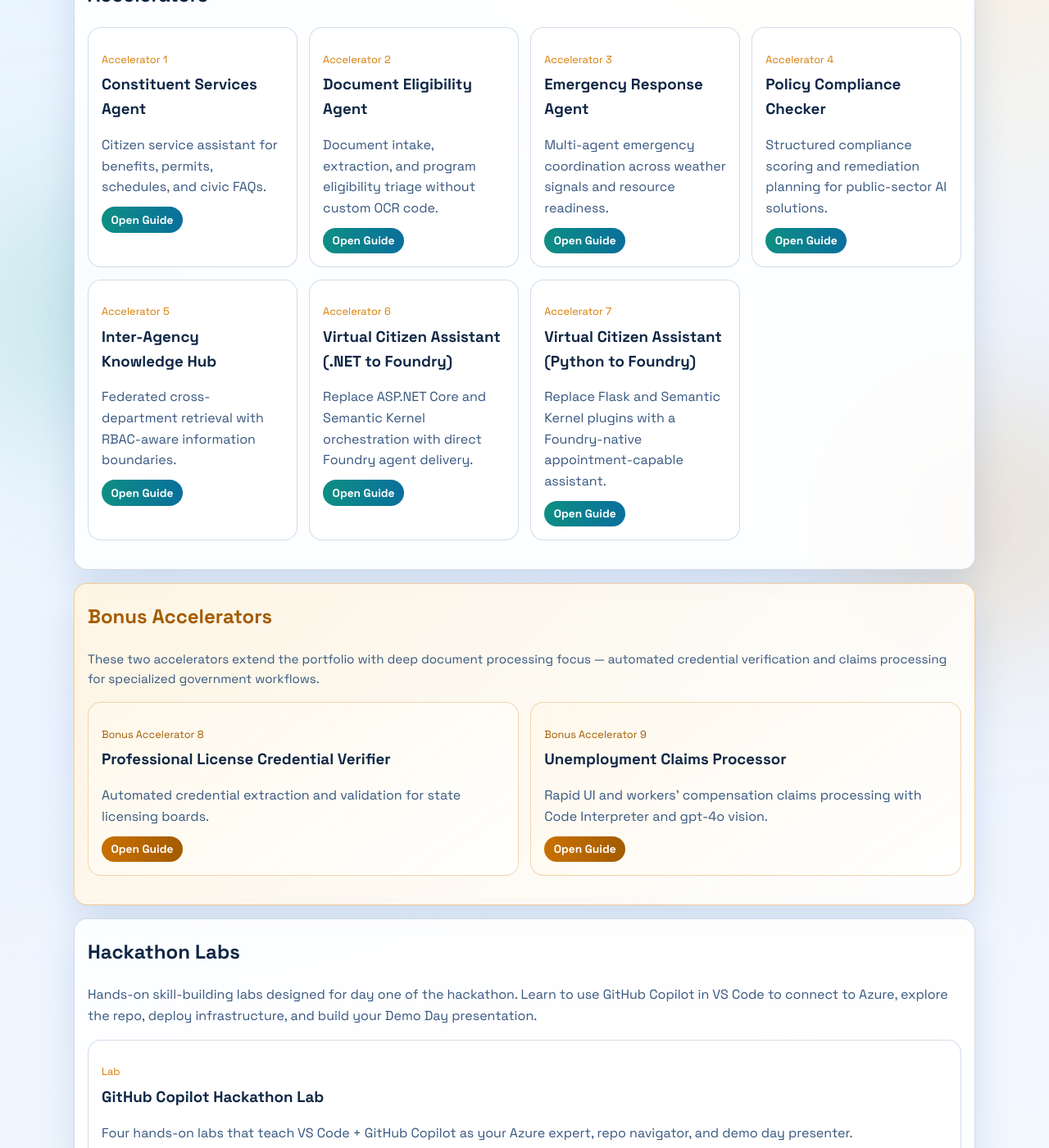
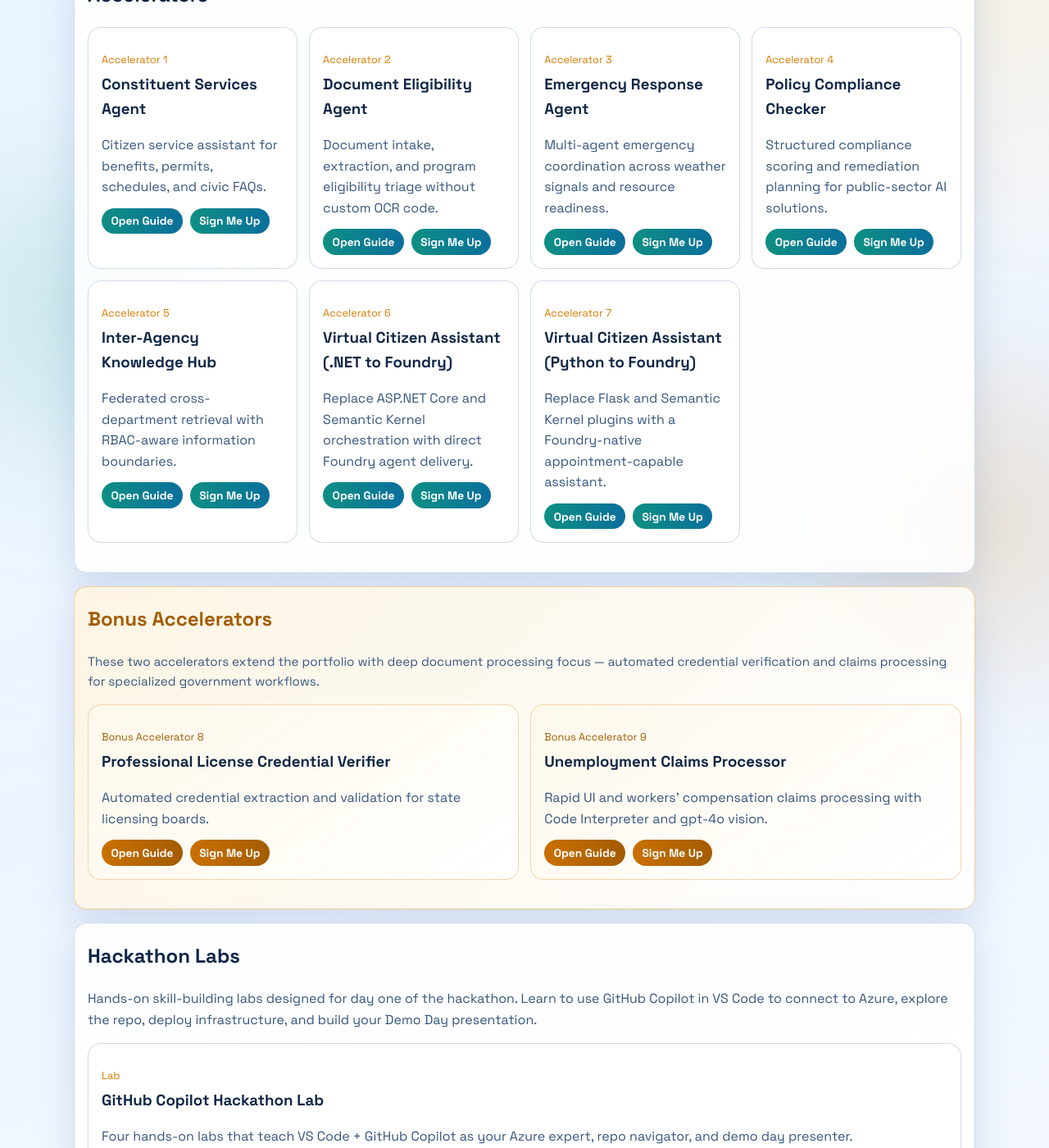
Before and after one commit to ricardo-msft-SE/ai-hack-foundry-usecases, a Jekyll site: the page built from docs/index.md, in a window 1280 px wide and 1400 px high, scrolled down 729 px. Shown: the whole window at 82% size. Built offline with Jekyll 4.4.1, drawn with Linux system fonts in a browser that asks for light colours.

Commit message:
Add signup CTA to homepage accelerators

```diff
--- a/docs/index.md
+++ b/docs/index.md
@@ -47,7 +47,10 @@ title: Foundry-First Accelerator Documentation
       <p class="meta">Accelerator {{ guide.order }}</p>
       <h3>{{ guide.title }}</h3>
       <p>{{ guide.tagline }}</p>
-      <a href="{{ guide.url | relative_url }}">Open Guide</a>
+      <div class="card-actions">
+        <a href="{{ guide.url | relative_url }}">Open Guide</a>
+        <a href="https://forms.office.com/Pages/ResponsePage.aspx?id=v4j5cvGGr0GRqy180BHbR7105kWO-NdDrl7nzF5FI39UOE4zTDFFVUkzQ0dWM1dXWTcwTDlUQTM5US4u&origin=QRCode">Sign Me Up</a>
+      </div>
     </article>
     {% endif %}
     {% endfor %}
@@ -59,12 +62,15 @@ title: Foundry-First Accelerator Documentation
   <p class="lede-small">These two accelerators extend the portfolio with deep document processing focus — automated credential verification and claims processing for specialized government workflows.</p>
   <div class="card-grid">
     {% for guide in ordered_guides %}
-    {% if guide.order >= 8 and guide.order <= 10 %}
+    {% if guide.order >= 8 and guide.order <= 9 %}
     <article class="card card-bonus">
       <p class="meta">Bonus Accelerator {{ guide.order }}</p>
       <h3>{{ guide.title }}</h3>
       <p>{{ guide.tagline }}</p>
-      <a href="{{ guide.url | relative_url }}">Open Guide</a>
+      <div class="card-actions">
+        <a href="{{ guide.url | relative_url }}">Open Guide</a>
+        <a href="https://forms.office.com/Pages/ResponsePage.aspx?id=v4j5cvGGr0GRqy180BHbR7105kWO-NdDrl7nzF5FI39UOE4zTDFFVUkzQ0dWM1dXWTcwTDlUQTM5US4u&origin=QRCode">Sign Me Up</a>
+      </div>
     </article>
     {% endif %}
     {% endfor %}
```
